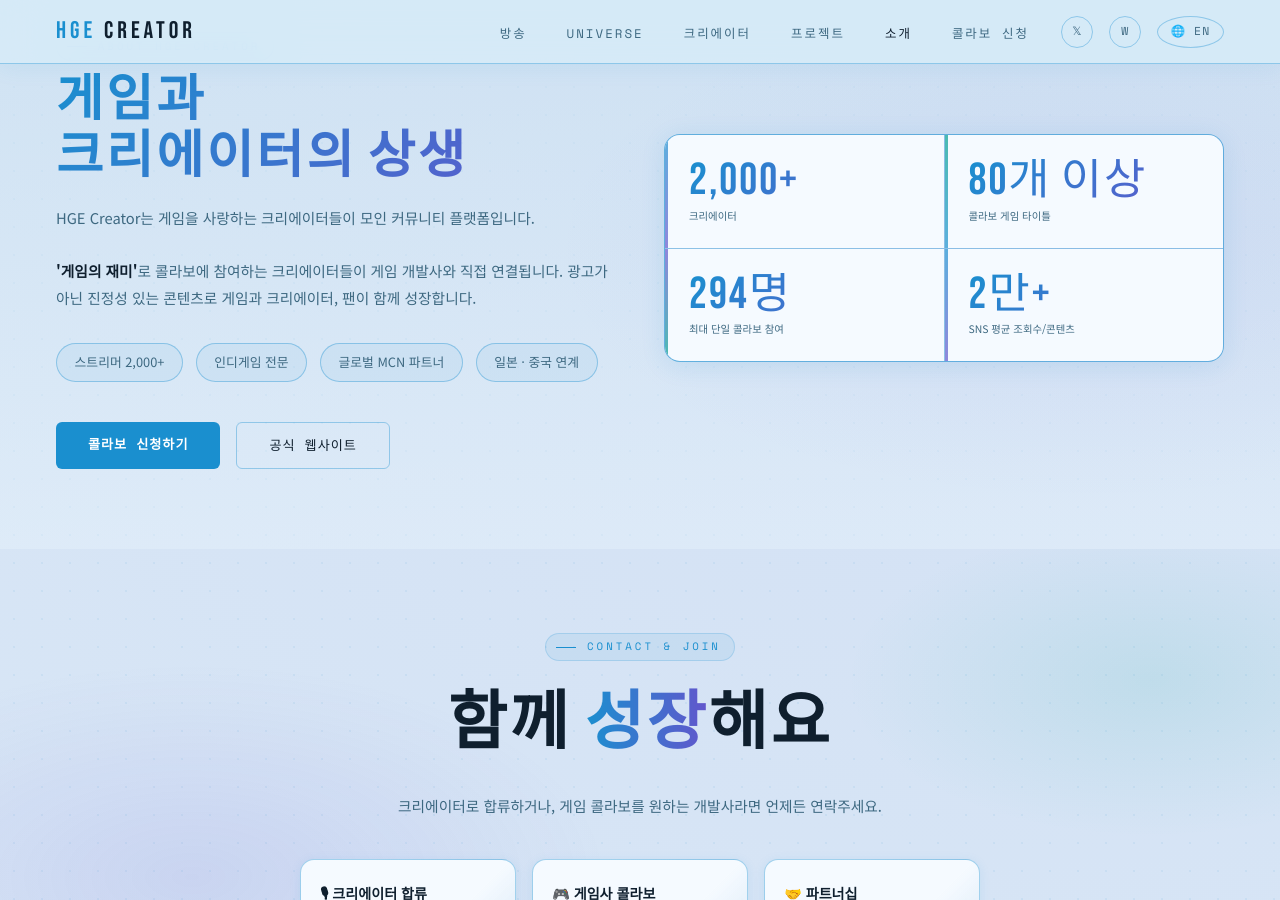
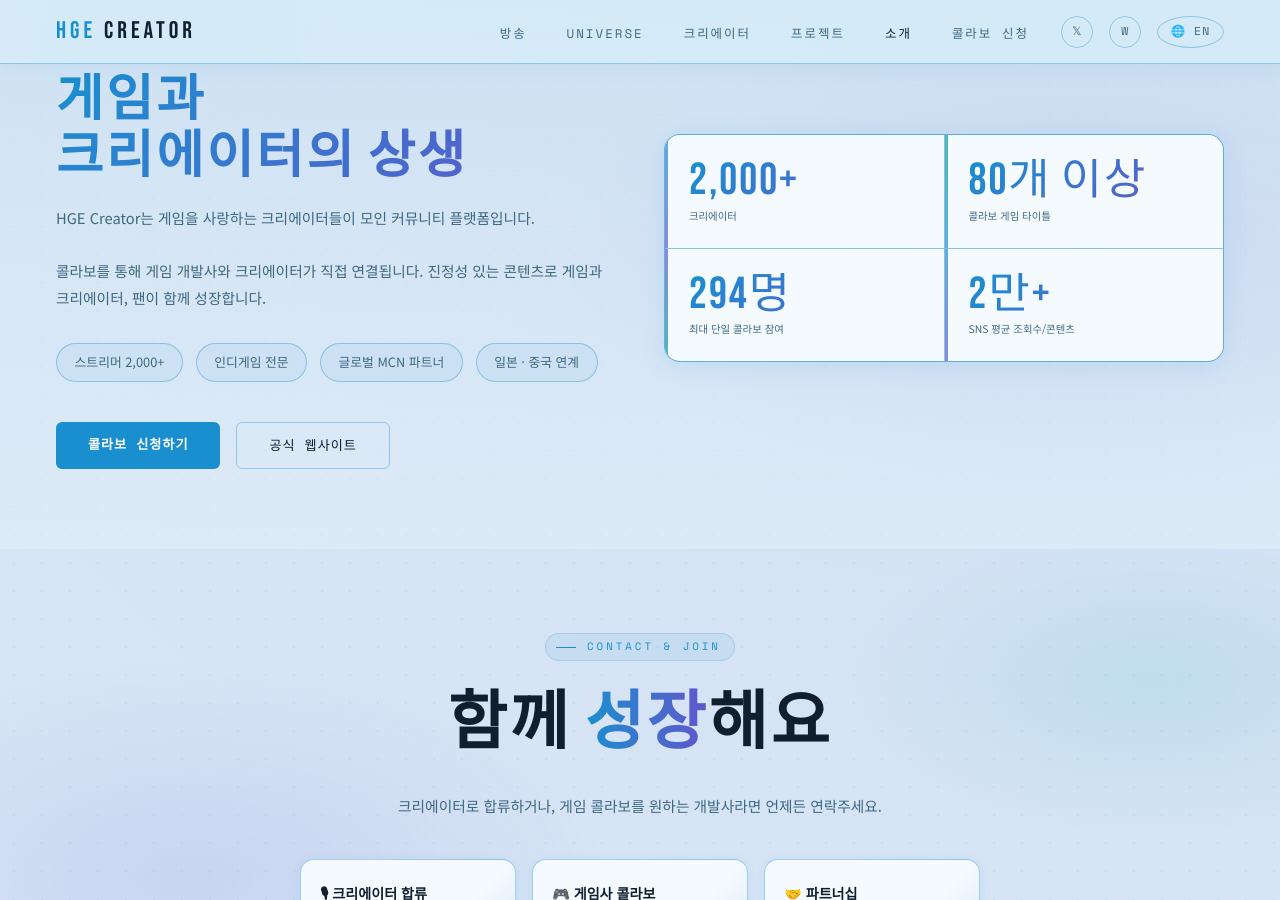
Before and after one commit to cLOfLuV/HGECreatorWeb, a Jekyll site: the page index.html, which Jekyll copies as it is, in a window 1280 px wide and 900 px high, scrolled down 6591 px. Built offline with Jekyll 4.4.1, drawn with Linux system fonts in a browser that asks for light colours; some of the changed text lies outside the part shown.

Commit message:
Add files via upload

```diff
--- a/index.html
+++ b/index.html
@@ -589,7 +589,6 @@
         <div class="vod-thumb vt2">
           <div class="v-ov"></div>
           <span class="v-tag">비주얼 노벨 / 인디</span>
-          <span class="v-ftag">역대 최대 규모</span>
           <div class="v-play"><div class="v-pbtn"><svg viewBox="0 0 24 24"><polygon points="5,3 19,12 5,21"/></svg></div></div>
         </div>
         <div class="v-info">
@@ -967,7 +966,7 @@
           <div class="v-play"><div class="v-pbtn"><svg viewBox="0 0 24 24"><polygon points="5,3 19,12 5,21"/></svg></div></div>
         </div>
         <div class="v-info">
-          <div class="v-title">Come To My Come!</div>
+          <div class="v-title">Come To My Party!</div>
           <p class="v-meta"><span>비주얼 노벨</span><span class="dot">·</span><span>2026</span></p>
           <div class="v-link">방송 보기 <svg viewBox="0 0 10 10" fill="currentColor"><path d="M1 9L9 1M9 1H3M9 1V7"/></svg></div>
         </div>
@@ -1099,7 +1098,7 @@
       <div>
         <div class="sec-label">ABOUT HGE CREATOR</div>
         <h2 class="sec-title">게임과<br>크리에이터의 상생</h2>
-        <p class="sec-desc" style="margin-top:1.2rem;">HGE Creator는 게임을 사랑하는 크리에이터들이 모인 커뮤니티 플랫폼입니다.<br><br><strong style="color:var(--white);">'게임의 재미'</strong>로 콜라보에 참여하는 크리에이터들이 게임 개발사와 직접 연결됩니다. 광고가 아닌 진정성 있는 콘텐츠로 게임과 크리에이터, 팬이 함께 성장합니다.</p>
+        <p class="sec-desc" style="margin-top:1.2rem;">HGE Creator는 게임을 사랑하는 크리에이터들이 모인 커뮤니티 플랫폼입니다.<br><br>콜라보를 통해 게임 개발사와 크리에이터가 직접 연결됩니다. 진정성 있는 콘텐츠로 게임과 크리에이터, 팬이 함께 성장합니다.</p>
         <div class="pill-row"><span class="pill">스트리머 2,000+</span><span class="pill">인디게임 전문</span><span class="pill">글로벌 MCN 파트너</span><span class="pill">일본 · 중국 연계</span></div>
         <div class="cta-row"><a href="https://forms.gle/XkWVdjBBJGy3YjHK7" class="btn-fill" target="_blank" rel="noopener noreferrer">콜라보 신청하기</a><a href="https://hgecreator.com" target="_blank" class="btn-out">공식 웹사이트</a></div>
       </div>
```
Also changed, not shown: other parts of index.html (+1 -1 lines).
